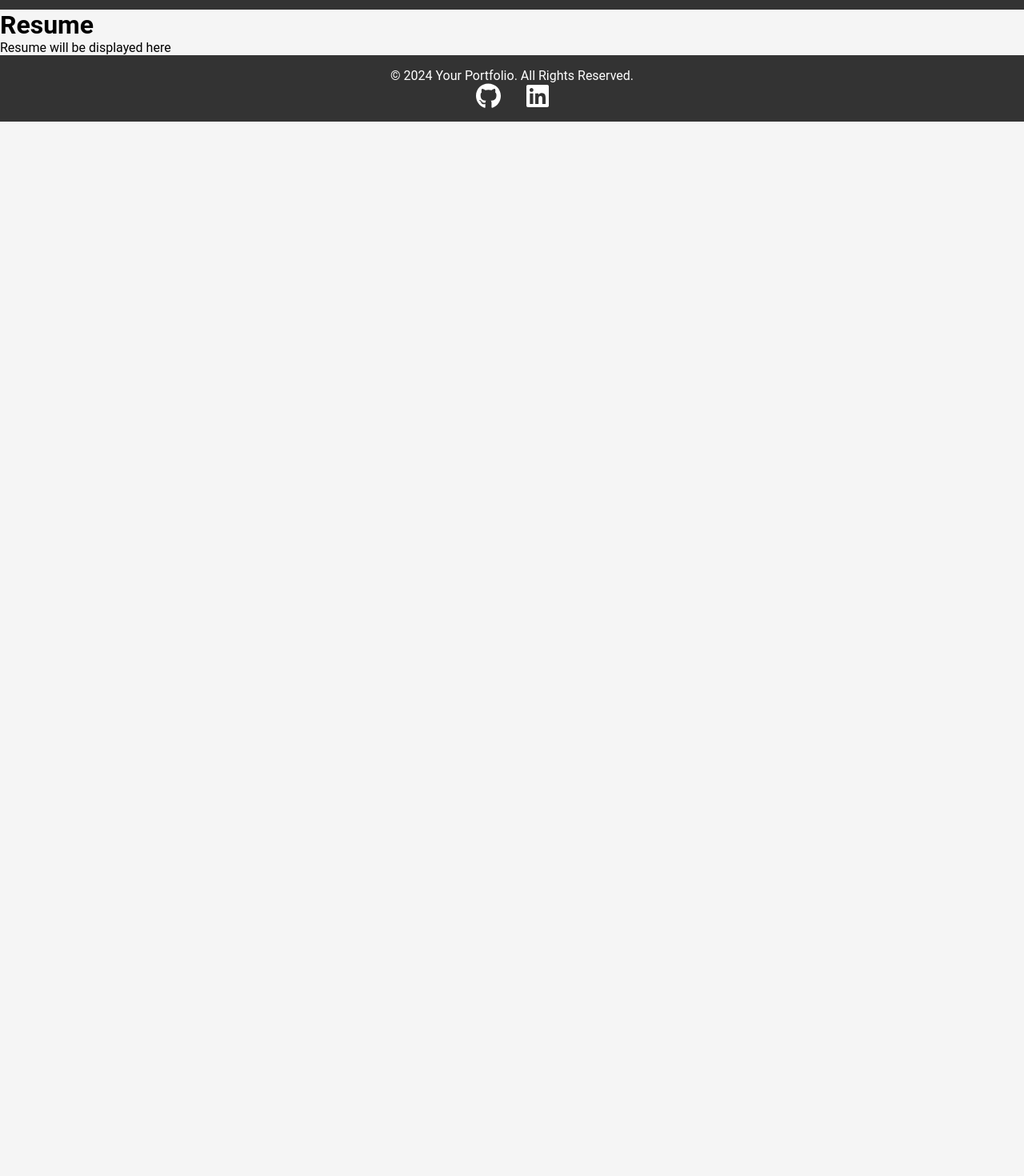
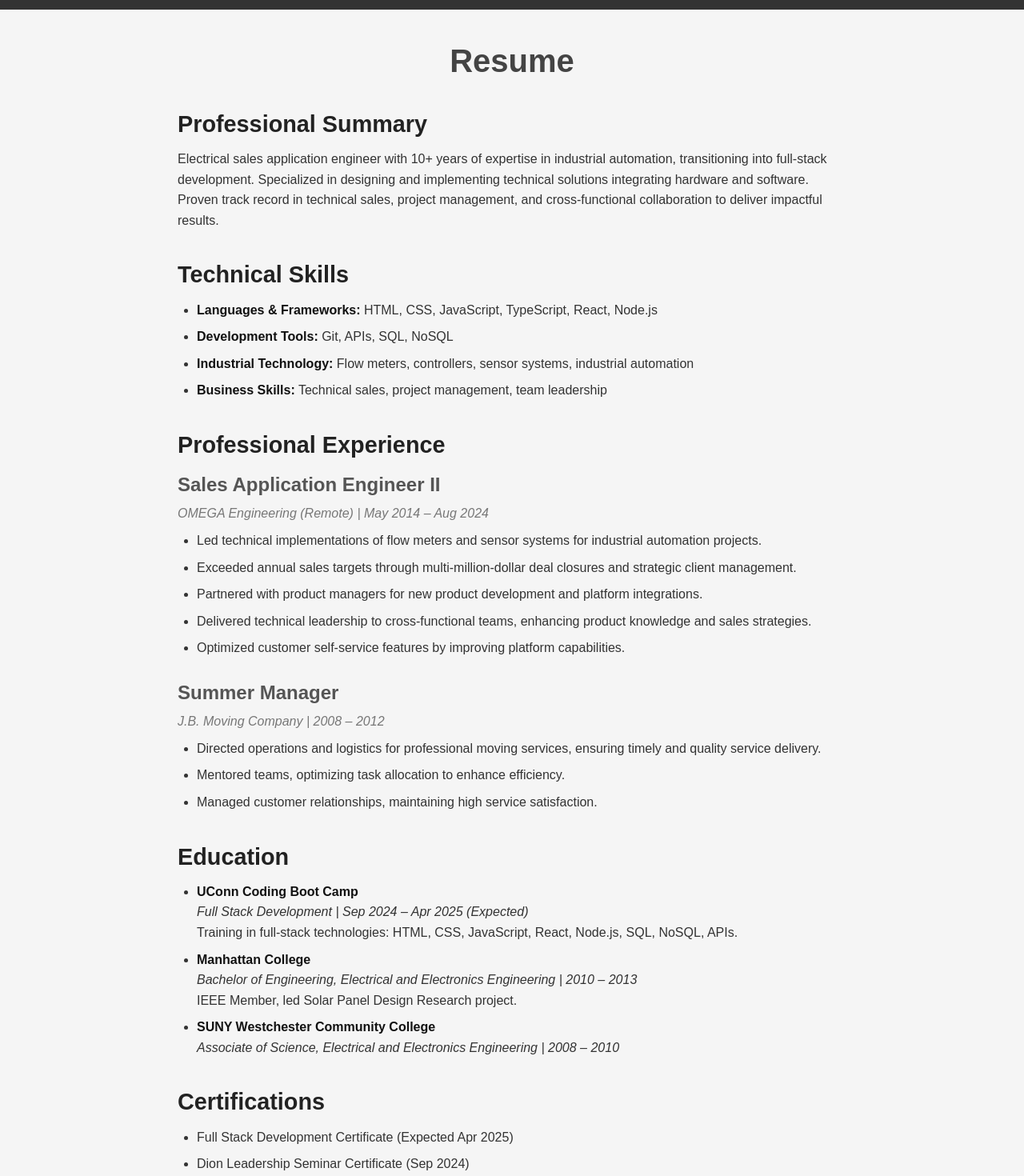
Before and after one commit to HPOGFD/reactFolio, a React (Vite) app: page /resume in a window 1280 px wide. Shown: the part 40-1510 px from the top of the page at 80% size. Before the commit the page ends 800 px from the top, so only its background shows below. Built offline with nearby package versions, Linux system fonts and the light colour scheme.

Commit message:
added resume to the resume page

```diff
--- a/src/pages/Resume.jsx
+++ b/src/pages/Resume.jsx
@@ -1,11 +1,98 @@
-export default function Resume() {
-    console.log('About.jsx is running');
+import React from "react";
+import "../style/Resume.css"; // Ensure you style it
+
+const Resume = () => {
     return (
-        <div>
-            <h1>Resume</h1>
-            <p>
-                Resume will be displayed here
-            </p>
-        </div>
+      <div className="resume-container">
+        <h1 className="resume-header">Resume</h1>
+
+        {/* Professional Summary */}
+        <section className="resume-section">
+          <h2>Professional Summary</h2>
+          <p>
+            Electrical sales application engineer with 10+ years of expertise in industrial automation, transitioning into full-stack development. Specialized in designing and implementing technical solutions integrating hardware and software. Proven track record in technical sales, project management, and cross-functional collaboration to deliver impactful results.
+          </p>
+        </section>
+
+        {/* Technical Skills */}
+        <section className="resume-section">
+          <h2>Technical Skills</h2>
+          <ul>
+            <li><strong>Languages & Frameworks:</strong> HTML, CSS, JavaScript, TypeScript, React, Node.js</li>
+            <li><strong>Development Tools:</strong> Git, APIs, SQL, NoSQL</li>
+            <li><strong>Industrial Technology:</strong> Flow meters, controllers, sensor systems, industrial automation</li>
+            <li><strong>Business Skills:</strong> Technical sales, project management, team leadership</li>
+          </ul>
+        </section>
+
+        {/* Professional Experience */}
+        <section className="resume-section">
+          <h2>Professional Experience</h2>
+
+          <div className="experience-item">
+            <h3>Sales Application Engineer II</h3>
+            <p><i>OMEGA Engineering (Remote) | May 2014 – Aug 2024</i></p>
+            <ul>
+              <li>Led technical implementations of flow meters and sensor systems for industrial automation projects.</li>
+              <li>Exceeded annual sales targets through multi-million-dollar deal closures and strategic client management.</li>
+              <li>Partnered with product managers for new product development and platform integrations.</li>
+              <li>Delivered technical leadership to cross-functional teams, enhancing product knowledge and sales strategies.</li>
+              <li>Optimized customer self-service features by improving platform capabilities.</li>
+            </ul>
+          </div>
+
+          <div className="experience-item">
+            <h3>Summer Manager</h3>
+            <p><i>J.B. Moving Company | 2008 – 2012</i></p>
+            <ul>
+              <li>Directed operations and logistics for professional moving services, ensuring timely and quality service delivery.</li>
+              <li>Mentored teams, optimizing task allocation to enhance efficiency.</li>
+              <li>Managed customer relationships, maintaining high service satisfaction.</li>
+            </ul>
+          </div>
+        </section>
+
+        {/* Education */}
+        <section className="resume-section">
+          <h2>Education</h2>
+          <ul>
+            <li>
+              <strong>UConn Coding Boot Camp</strong>
+              <p><i>Full Stack Development | Sep 2024 – Apr 2025 (Expected)</i></p>
+              <p>Training in full-stack technologies: HTML, CSS, JavaScript, React, Node.js, SQL, NoSQL, APIs.</p>
+            </li>
+            <li>
+              <strong>Manhattan College</strong>
+              <p><i>Bachelor of Engineering, Electrical and Electronics Engineering | 2010 – 2013</i></p>
+              <p>IEEE Member, led Solar Panel Design Research project.</p>
+            </li>
+            <li>
+              <strong>SUNY Westchester Community College</strong>
+              <p><i>Associate of Science, Electrical and Electronics Engineering | 2008 – 2010</i></p>
+            </li>
+          </ul>
+        </section>
+
+        {/* Certifications */}
+        <section className="resume-section">
+          <h2>Certifications</h2>
+          <ul>
+            <li>Full Stack Development Certificate (Expected Apr 2025)</li>
+            <li>Dion Leadership Seminar Certificate (Sep 2024)</li>
+          </ul>
+        </section>
+
+        {/* Key Projects */}
+        <section className="resume-section">
+          <h2>Key Projects</h2>
+          <ul>
+            <li><strong>Weather Forecast App:</strong> Backend system using Node.js and OpenWeatherMap API with city search and historical search functionality.</li>
+            <li><strong>Job Application Tracker:</strong> Full-stack app leveraging React, Node.js, and MVC paradigm for user-friendly job application management.</li>
+            <li><strong>BudgetApp:</strong> Financial management tool featuring an interactive calculator and customizable budget tracking.</li>
+          </ul>
+        </section>
+      </div>
     );
-}
+  };
+
+  export default Resume;
--- /dev/null
+++ b/src/style/resume.css
@@ -0,0 +1,53 @@
+.resume-container {
+    padding: 2rem;
+    font-family: Arial, sans-serif;
+    max-width: 900px;
+    margin: 0 auto;
+    line-height: 1.6;
+    color: #333;
+  }
+
+  .resume-header {
+    text-align: center;
+    margin-bottom: 1.5rem;
+    font-size: 2.5rem;
+    color: #444;
+  }
+
+  .resume-section {
+    margin-bottom: 2rem;
+  }
+
+  .resume-section h2 {
+    font-size: 1.8rem;
+    margin-bottom: 0.5rem;
+    color: #222;
+  }
+
+  .experience-item {
+    margin-bottom: 1.5rem;
+  }
+
+  .experience-item h3 {
+    font-size: 1.5rem;
+    margin-bottom: 0.25rem;
+    color: #555;
+  }
+
+  .experience-item p {
+    font-style: italic;
+    color: #777;
+  }
+
+  ul {
+    list-style-type: disc;
+    margin: 0.5rem 0 0.5rem 1.5rem;
+  }
+
+  ul li {
+    margin-bottom: 0.5rem;
+  }
+
+  strong {
+    color: #111;
+  }
```
